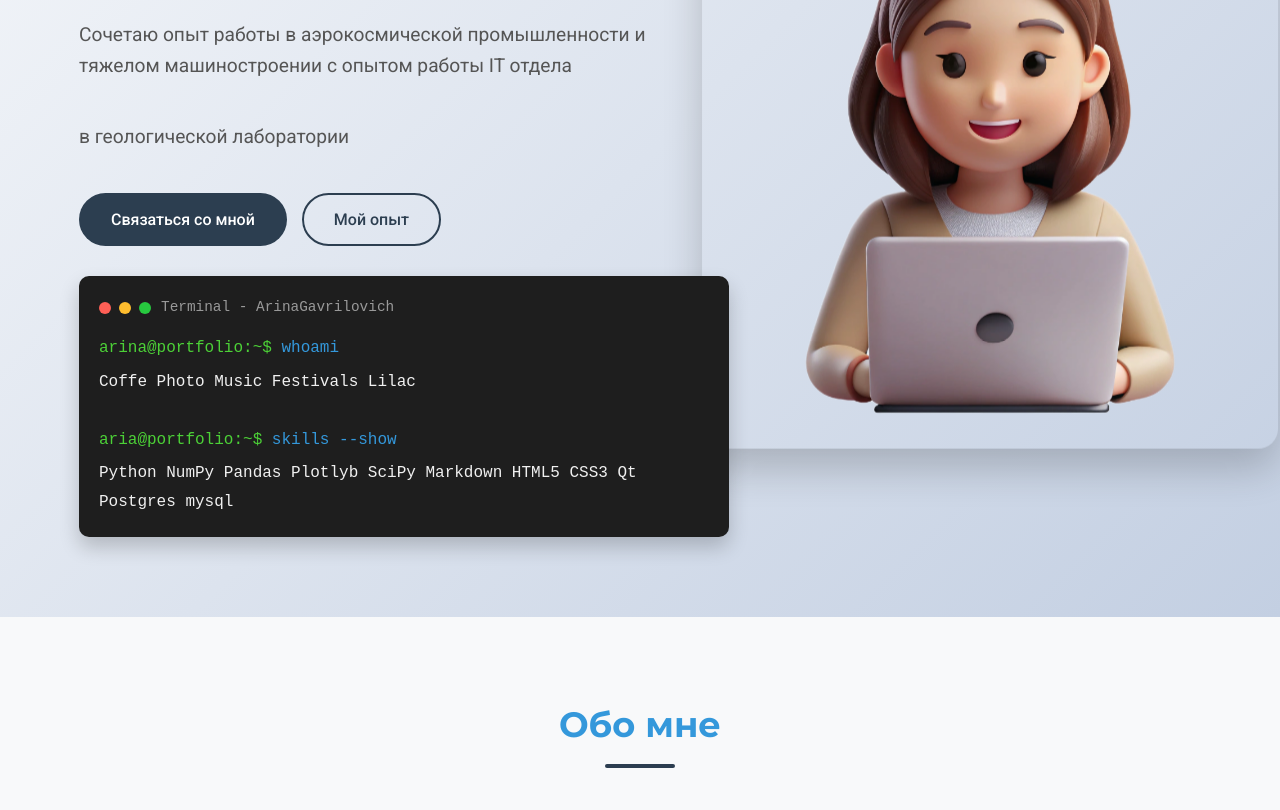
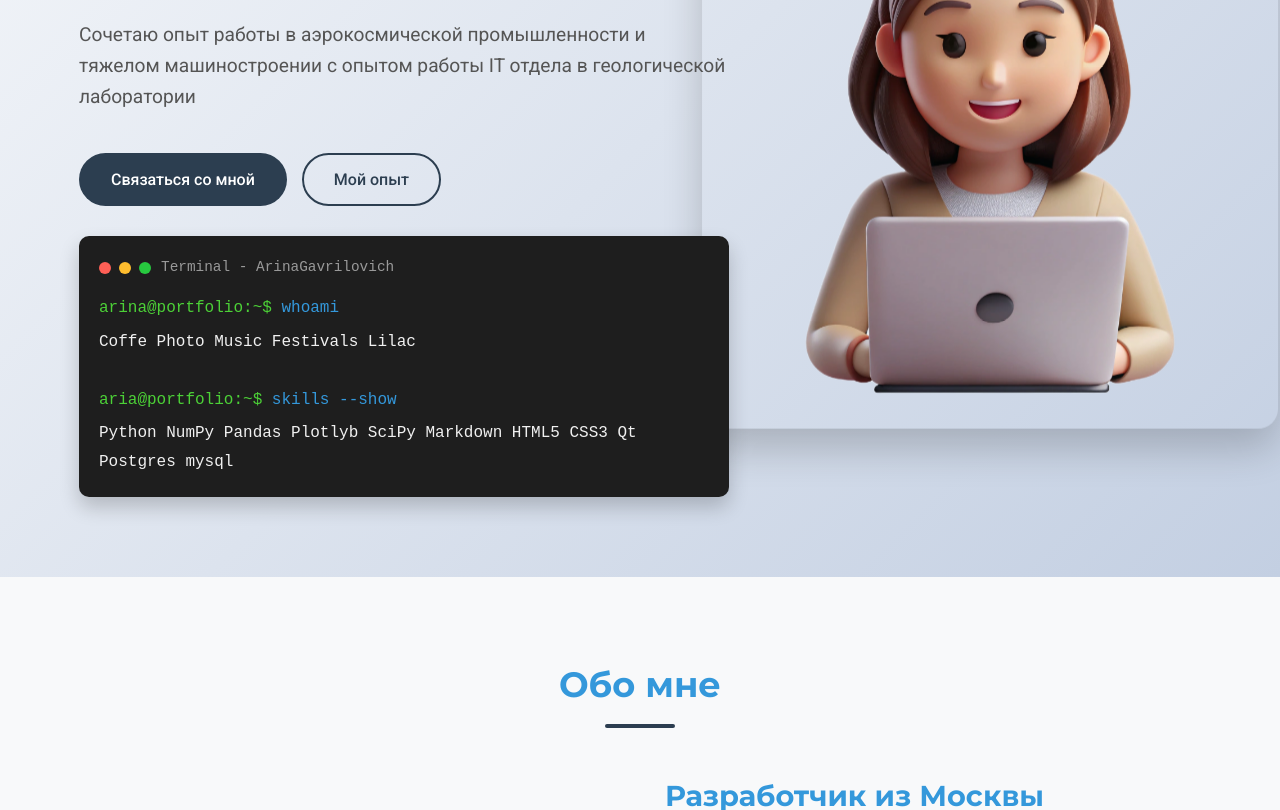
Before and after one commit to Arina842/arina842.github.io, a plain HTML site: page index.html in a window 1280 px wide. Shown: the part 290-1100 px from the top of the page. Drawn offline with Linux system fonts and the light colour scheme.

Commit message:
исправила "в геологической лаборатории"

```diff
--- a/index.html
+++ b/index.html
@@ -916,8 +916,8 @@
             <div class="hero-content">
                 <h1 class="hero-title">Гаврилович Арина Сергеевна</h1>
                 <h2 class="hero-subtitle">Инженер-программист</h2>
-                <p class="hero-text">Сочетаю опыт работы в аэрокосмической промышленности и тяжелом машиностроении с опытом работы IT отдела</p>
-                <p class="hero-text">в геологической лаборатории</p>
+                <p class="hero-text">Сочетаю опыт работы в аэрокосмической промышленности и тяжелом машиностроении с опытом работы IT отдела
+                в геологической лаборатории</p>
                 <div class="hero-btns">
                     <a href="#contact" class="btn btn-primary">Связаться со мной</a>
                     <a href="#experience" class="btn btn-outline">Мой опыт</a>
```
